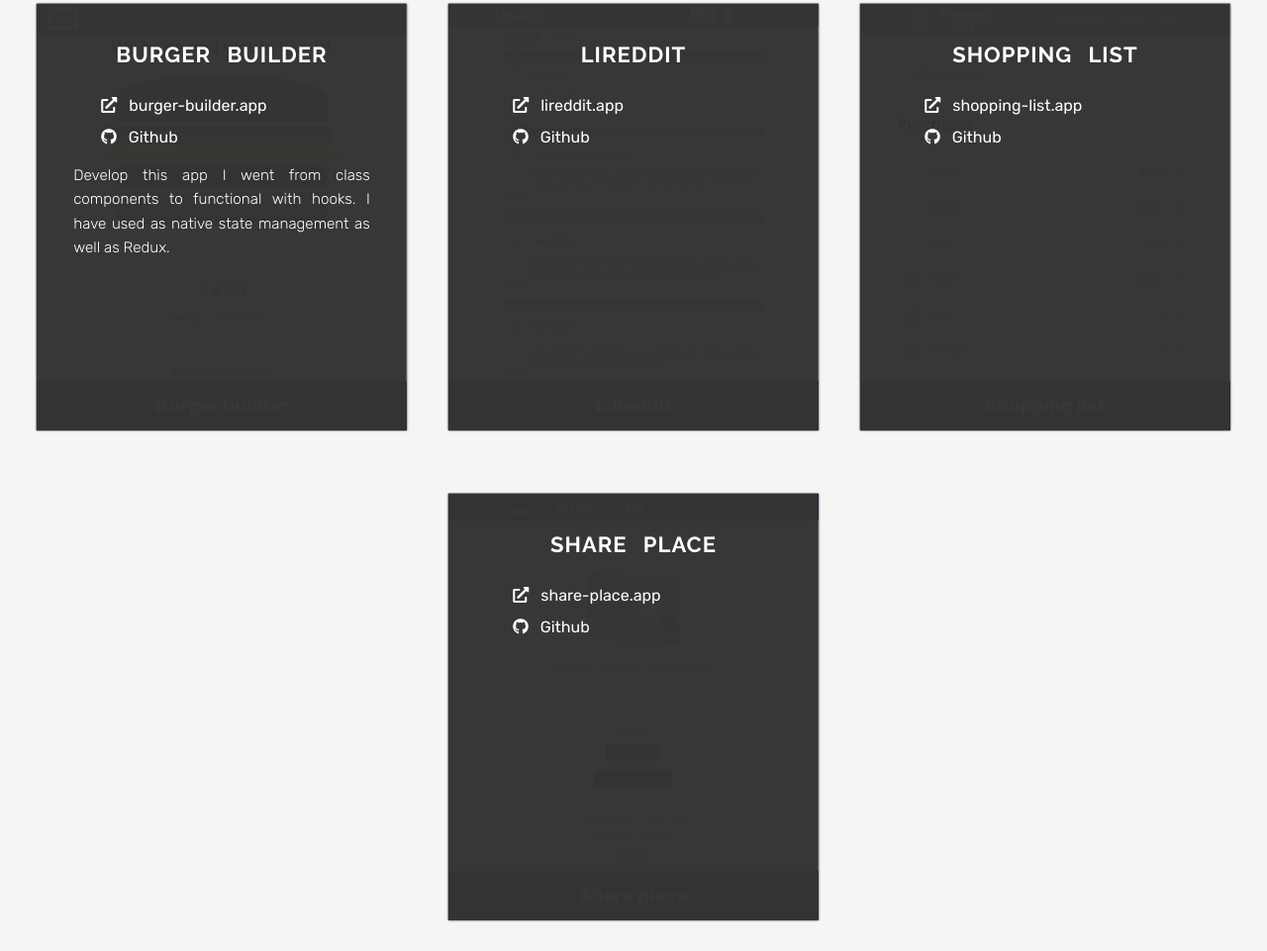
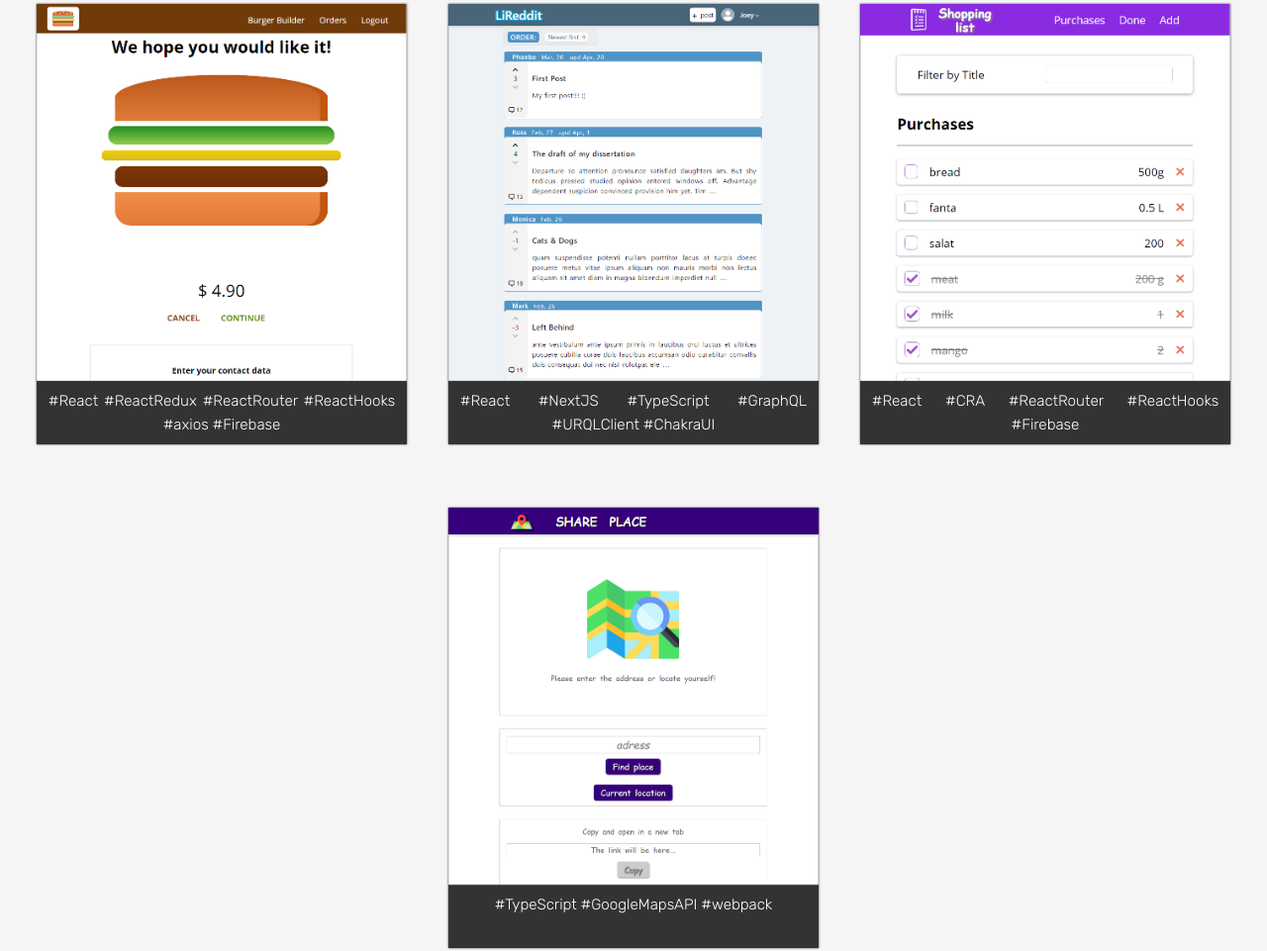
Before and after one commit to andrew-mak/andrew.makarevich, a website built with webpack: page src/index.html in a window 1280 px wide. Shown: the part 2178-3139 px from the top of the page at 99% size. Built offline with nearby package versions, Linux system fonts and the light colour scheme.

Commit message:
fill data and improve styles

```diff
--- a/src/css/main.css
+++ b/src/css/main.css
@@ -153,7 +153,8 @@ button {
     flex-direction: row;
     flex-wrap: wrap;
   }
-  .portfolio .item {
+
+  .portfolio .project {
     width: 56%;
     margin: 2rem 1rem;
   }
@@ -202,7 +203,7 @@ button {
     grid-template-columns: repeat(2, 1fr);
   }
 
-  .portfolio .item {
+  .portfolio .project {
     width: 40%;
   }
 
@@ -248,7 +249,7 @@ button {
     margin-bottom: 10px;
   }
 
-  .portfolio .item {
+   .portfolio .project {
     width: 30%;
     max-width: 400px;
   }
--- a/src/css/portfolio.css
+++ b/src/css/portfolio.css
@@ -10,26 +10,28 @@
   background-color: var(--lightBackg);
 }
 
-.portfolio .item {
-  position: relative;
+.portfolio .project {
+  width: 90%;
+  display: flex;
+  flex-direction: column;
   margin: 2rem auto;
-  width: 90%;
   box-shadow: 0px 0px 2px var(--darkCharcoal);
-}
-
-.portfolio .caption {
-  display: flex;
-  align-items: center;
-  justify-content: center;
-  height: 50px;
-  margin: auto;
   background-color: var(--darkCharcoal);
 }
 
-.portfolio .caption h3 {
+.portfolio .item {
+  position: relative;
+}
+
+.portfolio .project-stack {
+  width: 100%;
+  min-height: 64px;
+  margin: auto;
+  padding: 0.5rem 0.75rem;
+  text-align: justify;
+  text-align-last: center;
   color: #fff;
 }
-
 .portfolio .item::after {
   position: absolute;
   background: #333333fa;
@@ -48,8 +50,10 @@
   display: flex;
   flex-direction: column;
   align-items: center;
-  width: 80%;
-  margin: 1rem 10%;
+  padding: 0.75rem;
+  width: 100%;
+  height: 100%;
+  overflow-y: auto;
   text-align: justify;
   color: #fff;
   z-index: 2;
@@ -58,7 +62,6 @@
 }
 
 .portfolio .item .sub-item h3 {
-  margin: 1.2rem 0;
   text-transform: uppercase;
   font-size: 22px;
   letter-spacing: 1px;
@@ -76,15 +79,24 @@
   color: #fff;
 }
 
-.portfolio .item .sub-item a i {
+.portfolio .item .sub-item i {
   margin: 0 0.75rem;
 }
 
-.portfolio .item::after {
+.portfolio .item .sub-item ul {
+  padding-left: 25px;
+}
+
+.portfolio .item .sub-item ul i {
+  margin-right: 0.75rem;
+  margin-left: -25px;
+}
+
+.portfolio .item:hover::after {
   width: 100%;
   height: 100%;
 }
 
-.portfolio .item .sub-item {
+.portfolio .item:hover .sub-item {
   opacity: 1;
 }
--- a/src/index.html
+++ b/src/index.html
@@ -143,76 +143,98 @@
     </div>
 
     <div class="container">
+
+      <div class="project">
         <div class="item">
           <img src="./assets/img/burger-builder.png" alt="burger-builder app">
-        <div class="caption">
-          <h3>Burger builder</h3>
-        </div>
           <div class="sub-item">
-
             <h3>Burger builder</h3>
             <a href="https://burger-builder-am.vercel.app/" target="_blank">
               <i class="fas fa-external-link-alt"></i>burger-builder.app</a>
             <a href="https://github.com/andrew-mak/burger-builder-app/blob/dev-hooks/" target="_blank">
               <i class="fab fa-github"></i>Github</a>
-
-          <p class="text">Develop this app I went from class components to functional with hooks. I have used as native state management as well
-          as Redux.</p>
+            <ul class="text">
+              <li><i class="far fa-check-square"></i>Authorization: Firebase Auth API</li>
+              <li><i class="far fa-check-square"></i>Data storage: Firebase Realtime DB</li>
+              <li><i class="far fa-check-square"></i>Orders History</li>
+              <li><i class="far fa-check-square"></i>Good enough form validation</li>
+              <li><i class="far fa-check-square"></i>CreateReactApp</li>
+            </ul>
           </div>
         </div>
 
+        <div class="project-stack text">
+          #React #ReactRedux #ReactRouter #ReactHooks #axios #Firebase
+        </div>
+      </div>
+
+      <div class="project">
         <div class="item">
           <img src="./assets/img/lireddit.png" alt="lireddit app">
-        <div class="caption">
-          <h3>LiReddit</h3>
-        </div>
           <div class="sub-item">
-
             <h3>LiReddit</h3>
             <a href="https://lireddit-am.vercel.app/" target="_blank">
               <i class="fas fa-external-link-alt"></i>lireddit.app</a>
-          <a href="https://lireddit-am.vercel.app/" target="_blank">
+            <a href="https://github.com/andrew-mak/lireddit-full" target="_blank">
               <i class="fab fa-github"></i>Github</a>
-
-          <p class="text"></p>
-
+            <ul class="text">
+              <li><i class="far fa-check-square"></i>This app is some kind of social network</li>
+              <li><i class="far fa-check-square"></i>Complete (sign in, sign up, reset password)</li>
+              <li><i class="far fa-check-square"></i>Datastorage: Postgresql</li>
+              <li><i class="far fa-check-square"></i>Posts: vote, create, edit, delete</li>
+              <li><i class="far fa-check-square"></i>Comments: create, delete</li>
+              <li><i class="far fa-check-square"></i>Simple validation both on front/back</li>
+              <li><i class="far fa-check-square"></i>CreateNextApp</li>
+            </ul>
+          </div>
+        </div>
+        <div class="project-stack text">
+          #React #NextJS #TypeScript #GraphQL #URQLClient #ChakraUI
         </div>
       </div>
 
+      <div class="project">
         <div class="item">
           <img src="./assets/img/shopping-list.png" alt="shopping-list app">
-        <div class="caption">
-          <h3>Shopping list</h3>
-        </div>
+
           <div class="sub-item">
 
             <h3>Shopping list</h3>
             <a href="https://shopping-list-am.vercel.app/" target="_blank">
               <i class="fas fa-external-link-alt"></i>shopping-list.app</a>
-          <a href="https://shopping-list-am.vercel.app/" target="_blank">
+            <a href="https://github.com/andrew-mak/shopping-list" target="_blank">
               <i class="fab fa-github"></i>Github</a>
-
-          <p class="text"></p>
-
+            <ul class="text">
+              <li><i class="far fa-check-square"></i>Purchases(tasks): create, change status, delete</li>
+              <li><i class="far fa-check-square"></i>Search in list items</li>
+              <li><i class="far fa-check-square"></i>Datastorage: Firebase Realtime DB</li>
+            </ul>
           </div>
         </div>
-
+        <div class="project-stack text">
+          #React #CRA #ReactRouter #ReactHooks #Firebase
+        </div>
+      </div>
+      <div class="project">
         <div class="item">
           <img src="./assets/img/share-place.png" alt="share place app">
-        <div class="caption">
-          <h3>Share place</h3>
-        </div>
+
           <div class="sub-item">
 
             <h3>Share place</h3>
             <a href="https://share-place-am.vercel.app/" target="_blank">
               <i class="fas fa-external-link-alt"></i>share-place.app</a>
-          <a href="https://share-place-am.vercel.app/" target="_blank">
+            <a href="https://github.com/andrew-mak/share-place" target="_blank">
               <i class="fab fa-github"></i>Github</a>
-
-          <p class="text"></p>
-
+            <ul class="text">
+              <li><i class="far fa-check-square"></i>Show current user location</li>
+              <li><i class="far fa-check-square"></i>Search location by any address</li>
+              <li><i class="far fa-check-square"></i>Shareable link</li>
+            </ul>
           </div>
+        </div>
+        <div class="project-stack text">
+          #TypeScript #GoogleMapsAPI #webpack
         </div>
       </div>
     </div>
```
Lines whose indentation alone changed are shown as unchanged.
